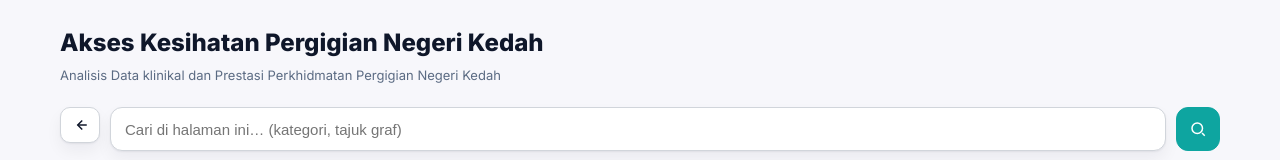
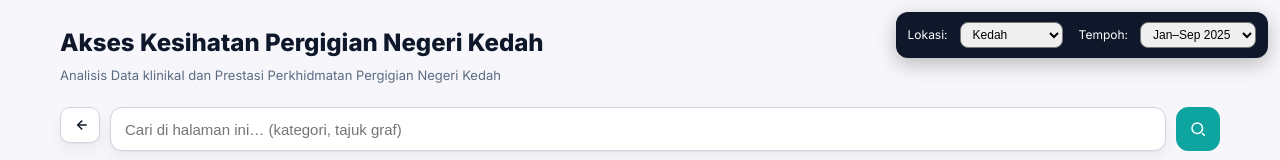
Before and after one commit to rudiKapas/kedah-pergigian-analytics, a plain HTML site: page akses.html in a window 1280 px wide. Shown: the top 160 px of the page. Drawn offline with nearby package versions, Linux system fonts and the light colour scheme; no server answers.

Commit message:
Update akses.html

```diff
--- a/akses.html
+++ b/akses.html
@@ -10,6 +10,8 @@
 
   <link href="https://fonts.googleapis.com/css2?family=Inter:wght@400;600;700;800&display=swap" rel="stylesheet">
   <link rel="stylesheet" href="styles.css?v=8">
+  <script src="datasets.js?v=3"></script>
+
 
   <!-- Libraries already used on page -->
   <script src="https://cdn.jsdelivr.net/npm/chart.js@4.4.1/dist/chart.umd.min.js"></script>
```
